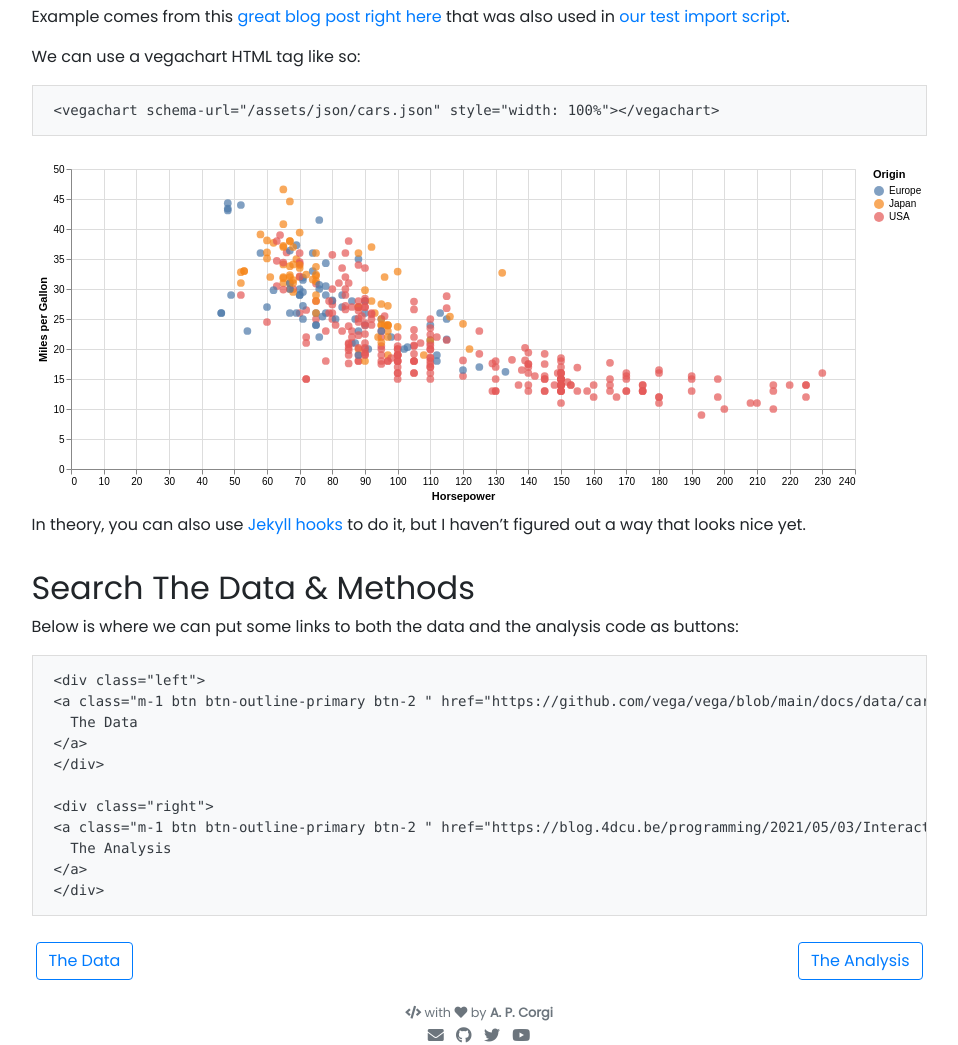
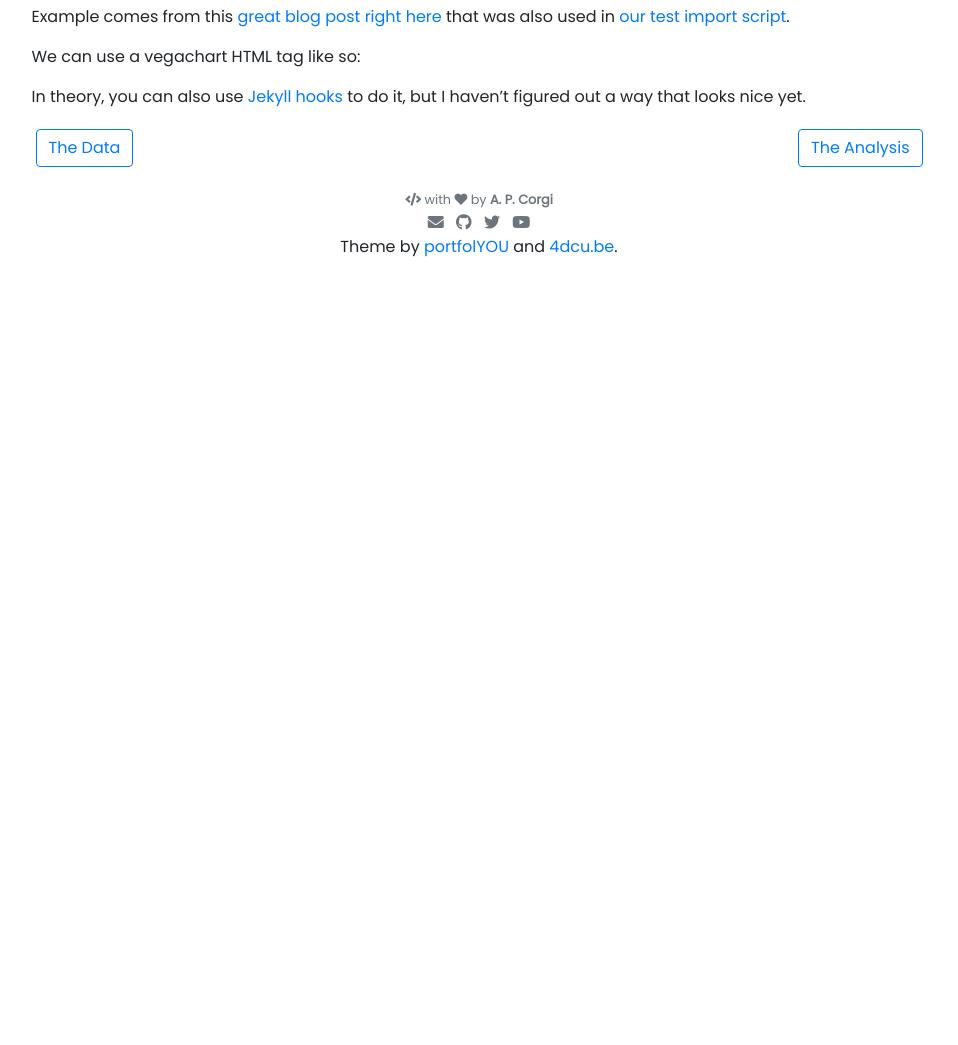
Before and after one commit to minglunchen/minglunchen.github.io, a Jekyll site: the page built from _projects/hw6.md, in a window 1280 px wide and 1400 px high, scrolled down 1213 px. Shown: the part 355-1400 px from the top of the window, without its empty margins (161-1119 px from the left). Built offline with Jekyll 4.4.1, drawn with Linux system fonts in a browser that asks for light colours; nearby versions of some CDN libraries; after the commit the page ends 1843 px from its top, so only the background shows below that; some of the changed text lies outside the part shown.

Commit message:
Update hw6.md

````diff
--- a/_projects/hw6.md
+++ b/_projects/hw6.md
@@ -11,7 +11,7 @@
 ---
 
 
-# Example including vega-lite
+# Altair visualization
 
 <h2>Plot 1</h2>
 <iframe src="../assets/chart1.html" width="100%" height="600px"></iframe>
@@ -23,28 +23,8 @@
 
 We can use a vegachart HTML tag like so:
 
-```
-<vegachart schema-url="{{ site.baseurl }}/assets/json/cars.json" style="width: 100%"></vegachart>
-```
-
-<vegachart schema-url="{{ site.baseurl }}/assets/json/cars.json" style="width: 100%"></vegachart>
-
 In theory, you can also use [Jekyll hooks](https://jekyllrb.com/docs/plugins/hooks/) to do it, but I haven't figured out a way that looks nice yet.
 
-
-## Search The Data & Methods
-
-Below is where we can put some links to both the data and the analysis code as buttons:
-
-```
-<div class="left">
-{% include elements/button.html link="https://github.com/vega/vega/blob/main/docs/data/cars.json" text="The Data" %}
-</div>
-
-<div class="right">
-{% include elements/button.html link="https://blog.4dcu.be/programming/2021/05/03/Interactive-Visualizations.html" text="The Analysis" %}
-</div>
-```
 
 <!-- these are written in a combo of html and liquid -->
 
````
